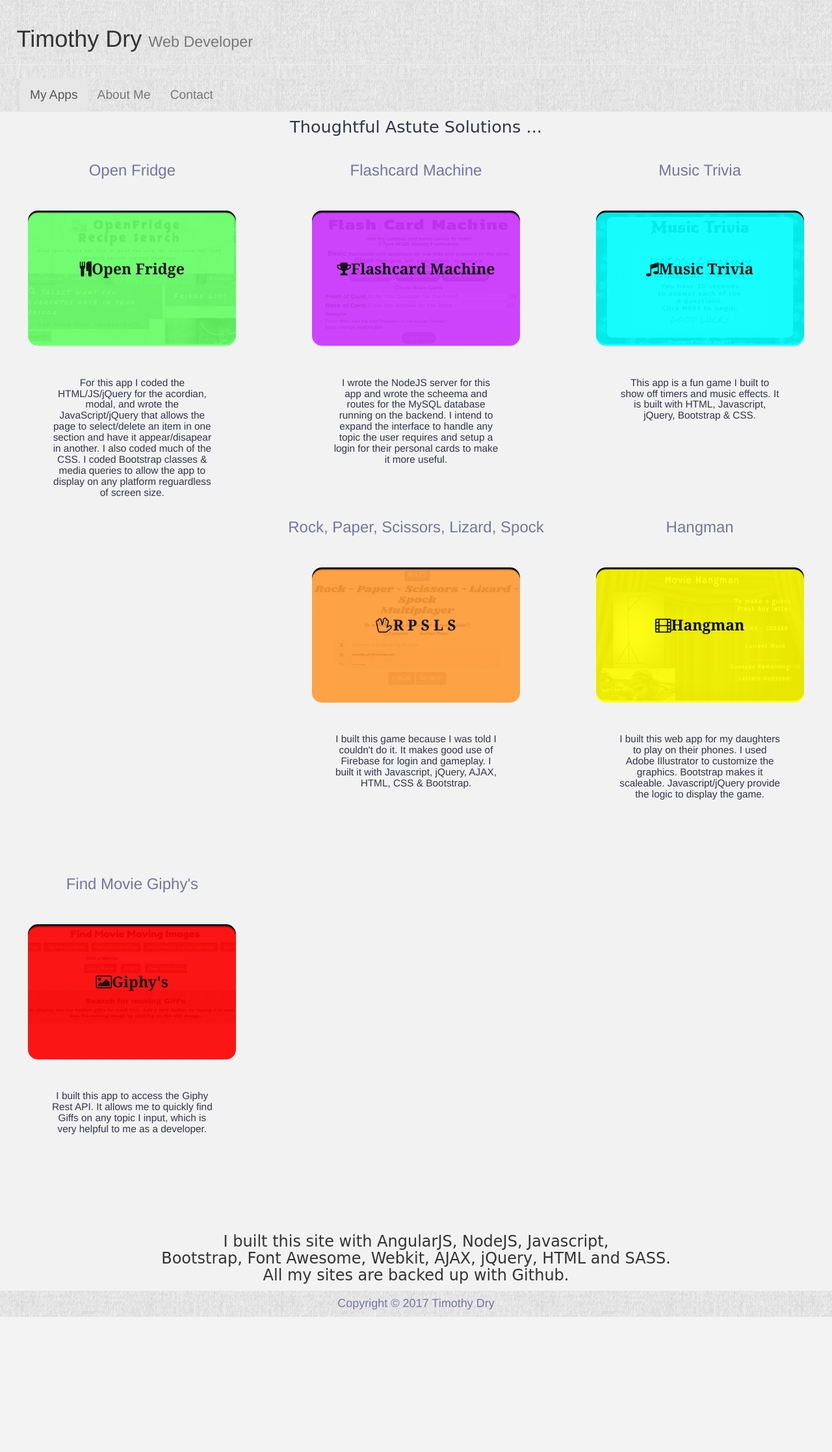
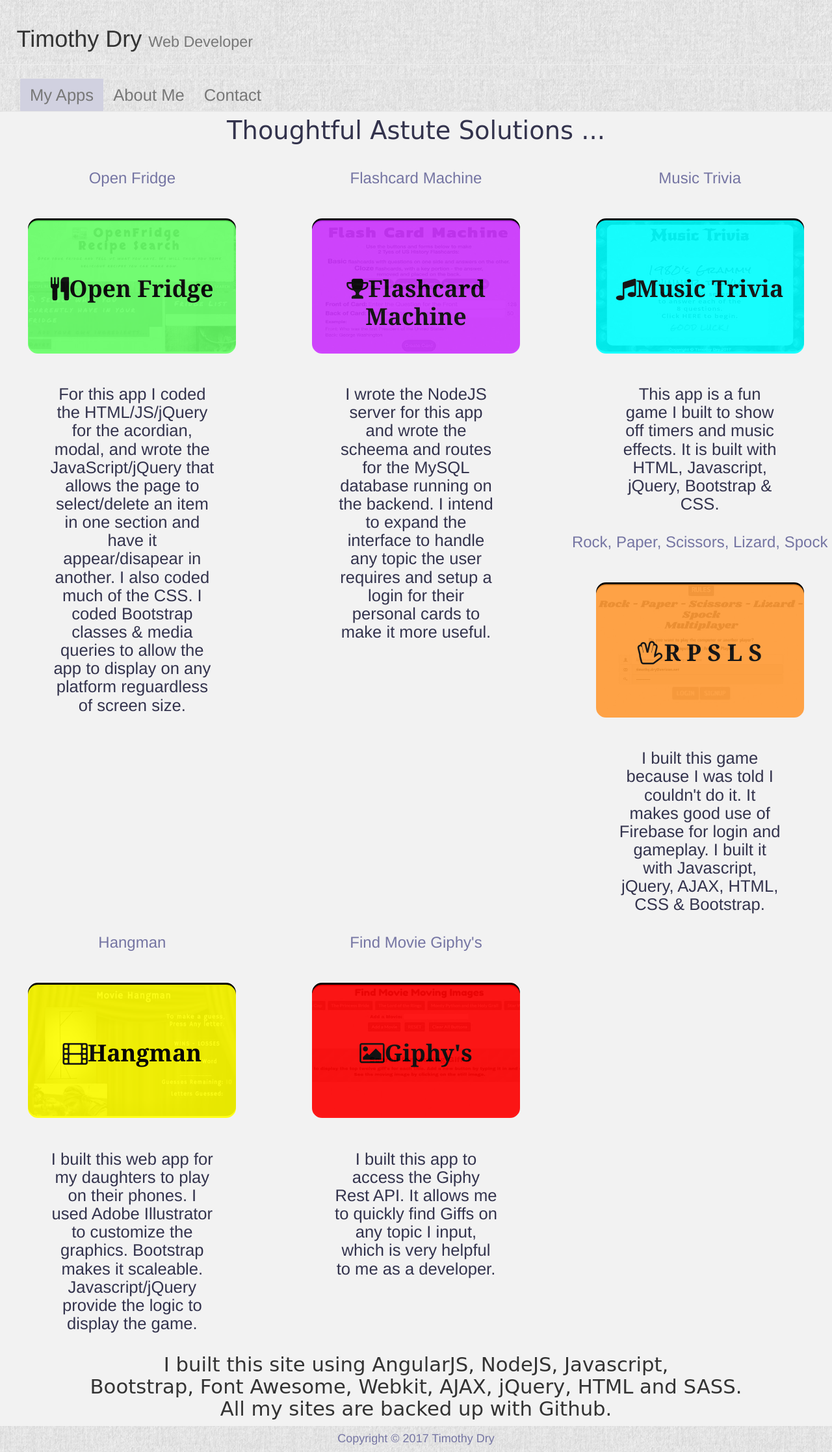
Before and after one commit to dryguy99/Portfolio2, a PHP site: page / in a window 1280 px wide. Shown: the whole page at 65% size. Before the commit the page ends 2026 px from the top, so only its background shows below. Run offline with PHP 8.4, Linux system fonts and the light colour scheme; some libraries are stand-ins or nearby versions; some web fonts are replaced.

Commit message:
added media queries to fix screen size issues

```diff
--- a/public/css/output.css
+++ b/public/css/output.css
@@ -5,6 +5,9 @@
 .mytitle:hover {
   text-decoration: none;
   color: #33334d; }
+
+.dark {
+  background-color: #d1d1e0; }
 
 .appname {
   padding-top: 45px;
@@ -86,4 +89,52 @@
       -o-transition: all 300ms ease-in-out;
       transition: all 300ms ease-in-out; }
 
+@media screen and (max-width: 499px) {
+  p#myappdesc {
+    font-size: 5vw; }
+
+  .sitedesc {
+    font-size: 3.3vw; }
+
+  .appname {
+    font-size: 7vw; }
+
+  .description {
+    font-size: 3.9vw; }
+
+  .nav > li > a {
+    font-size: 5vw; } }
+@media screen and (max-width: 900px) and (min-width: 500px) {
+  p#myappdesc {
+    font-size: 4vw; }
+
+  .sitedesc {
+    font-size: 2.6vw; }
+
+  .appname {
+    padding-top: 35px;
+    font-size: 4.5vw; }
+
+  .description {
+    font-size: 2.6vw; }
+
+  .nav > li > a {
+    font-size: 3vw; } }
+@media screen and (max-width: 1400px) and (min-width: 901px) {
+  p#myappdesc {
+    font-size: 3.0vw; }
+
+  .sitedesc {
+    font-size: 2.4vw; }
+
+  .appname {
+    padding-top: 40px;
+    font-size: 2.8vw; }
+
+  .description {
+    font-size: 2.0vw; }
+
+  .nav > li > a {
+    font-size: 2vw; } }
+
 /*# sourceMappingURL=output.css.map */
--- a/public/index.html
+++ b/public/index.html
@@ -46,7 +46,7 @@
             <div class="collapse navbar-collapse" id="bs-example-navbar-collapse-1">
               <ul class="nav navbar-nav">
                 <!-- To DO: change href to onclick function -->
-                <li class="active" style="background-color:none;"><a class='mynav' value='myappsection'>My Apps<span class="sr-only">(current)</span></a></li>
+                <li id="mystart"><a class='mynav' value='myappsection'>My Apps<span class="sr-only">(current)</span></a></li>
                 <li><a class='mynav' value='aboutme'>About Me</a></li>
                 <li><a class='mynav' value='contactme'>Contact</a></li>
               </ul>
@@ -99,7 +99,7 @@
         </div>
         <div class="row">
           <div class="col-lg-12 text-center">
-            <h3 class="sitedesc">I built this site with AngularJS, NodeJS, Javascript,<br />Bootstrap, Font Awesome, Webkit, AJAX, jQuery, HTML and SASS.<br />All my sites are backed up with Github.</h3>
+            <h3 class="sitedesc">I built this site using AngularJS, NodeJS, Javascript,<br />Bootstrap, Font Awesome, Webkit, AJAX, jQuery, HTML and SASS.<br />All my sites are backed up with Github.</h3>
           </div>
         </div>
       </section>
--- a/public/java/form.js
+++ b/public/java/form.js
@@ -5,6 +5,7 @@ var tempTime = 0;
 var validate = false;
 
 $(document).ready(function () {
+  $('#mystart').addClass("dark");
   $('#aboutme').css('display', 'none');
   $('#contactme').css('display', 'none');
   $(document).on('click', '#submit', function () {
@@ -26,6 +27,8 @@ $(document).ready(function () {
   });
   $(document).on('click', '.mynav', function () {
     var myChoice = $(this).attr('value');
+    $(this).parent().addClass("dark");
+    $(this).parent().siblings().removeClass("dark");
     $("." + myChoice).css('display', "block");
     $("." + myChoice).siblings().css('display', 'none');
     $('.navagation').css('display', 'block');
```
Also changed, not shown: public/css/input.scss (+60 -0 lines), 1 other file.
